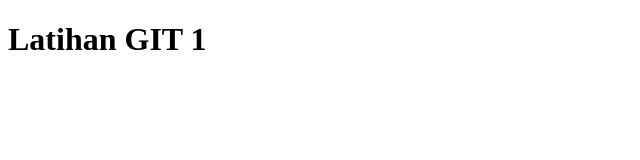
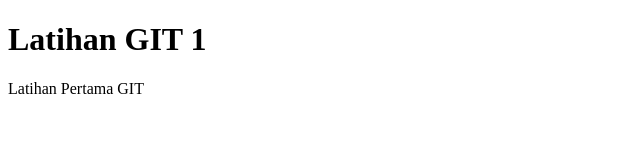
Before and after one commit to HamzahTS-code/latihanGIT, a plain HTML site: page index.html in a window 1280 px wide. Shown: the whole page, without its empty margins (0-640 px from the left). Drawn offline with Linux system fonts and the light colour scheme.

Commit message:
Update index.html

```diff
--- a/index.html
+++ b/index.html
@@ -5,5 +5,6 @@
     </head>
     <body>
         <h1>Latihan GIT 1</h1>
+        <p>Latihan Pertama GIT</p>
     </body>
 </html>
```
